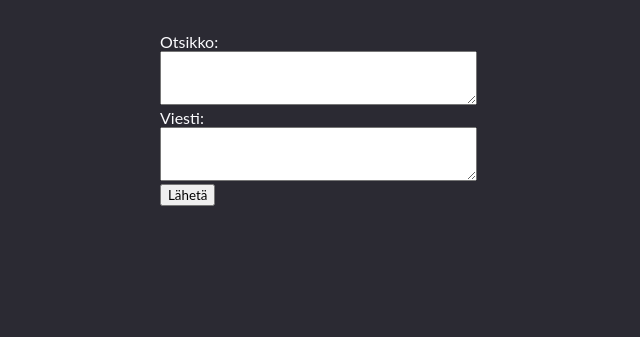
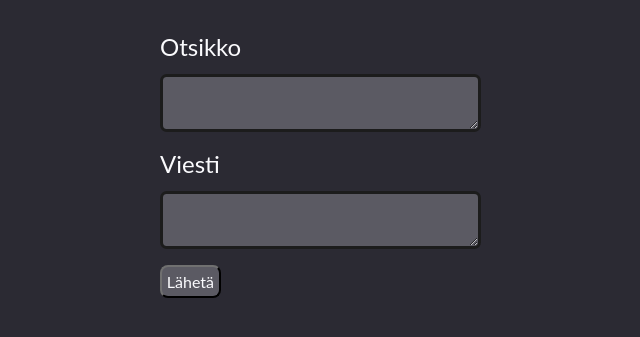
Before and after one commit to Seba686/keskustelusovellus, a Flask app: page /new in a window 1280 px wide. Shown: the part 187-524 px from the top of the page, without its empty margins (80-720 px from the left). Run offline with Flask 3, Linux system fonts and the light colour scheme.

Commit message:
Improve style on pages with forms

```diff
--- a/static/style.css
+++ b/static/style.css
@@ -1,11 +1,5 @@
 * {
     font-family: "Lato", sans-serif;
-}
-
-.content {
-    margin: auto;
-    max-width: 50em;
-    padding: 2em 1em;
 }
 
 body {
@@ -32,6 +26,12 @@ h2 {
 
 .heading {
     padding: 0.5em;
+}
+
+.content {
+    margin: auto;
+    max-width: 50em;
+    padding: 2em 1em;
 }
 
 .posts {
@@ -86,3 +86,34 @@ padding: 14px 16px;
 text-decoration: none;
 font-size: 17px;
 }
+
+textarea {
+    background-color: #5b5a63;
+    border-radius: 0.5em;
+    border: solid;
+    border-color: rgb(28, 28, 28);
+    margin: 1em 0em;
+    color: #fbfbfe
+}
+
+.form {
+    font-size: 1.5em;
+}
+
+input[type=submit] {
+    font-family: "Lato", sans-serif;
+    background-color: #5b5a63;
+    color: #fbfbfe;
+    border-color: rgb(28, 28, 28);
+    border-radius: 0.5em;
+    font-size: 1em;
+    padding: 0.3em;
+}
+
+input[type=submit]:hover {
+    background-color: #4d4d54;
+}
+
+a {
+    color: inherit;
+}
--- a/templates/new.html
+++ b/templates/new.html
@@ -2,11 +2,11 @@
 {% block title %}Uusi viesti{% endblock %}
 {% block content %}
 <form action="/send" method="POST">
-  Otsikko: <br>
-  <textarea name="title" rows="3", cols="40"></textarea>
+  <span class="form">Otsikko</span> <br>
+  <textarea spellcheck="false" name="title" rows="3", cols="40"></textarea>
   <br>
-  Viesti: <br>
-  <textarea name="content" rows="3" cols="40"></textarea>
+  <span class="form">Viesti</span> <br>
+  <textarea spellcheck="false" name="content" rows="3" cols="40"></textarea>
   <br>
   <input type="submit" value="Lähetä">
 </form>
```
